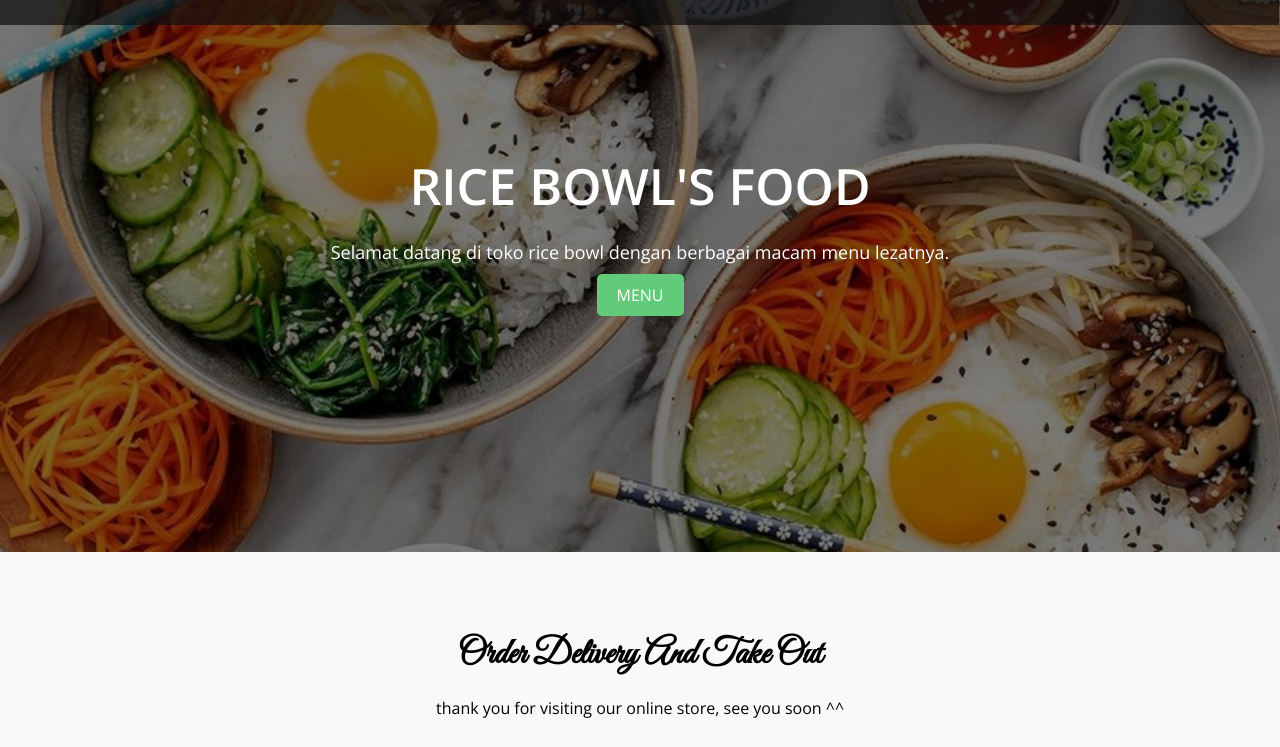
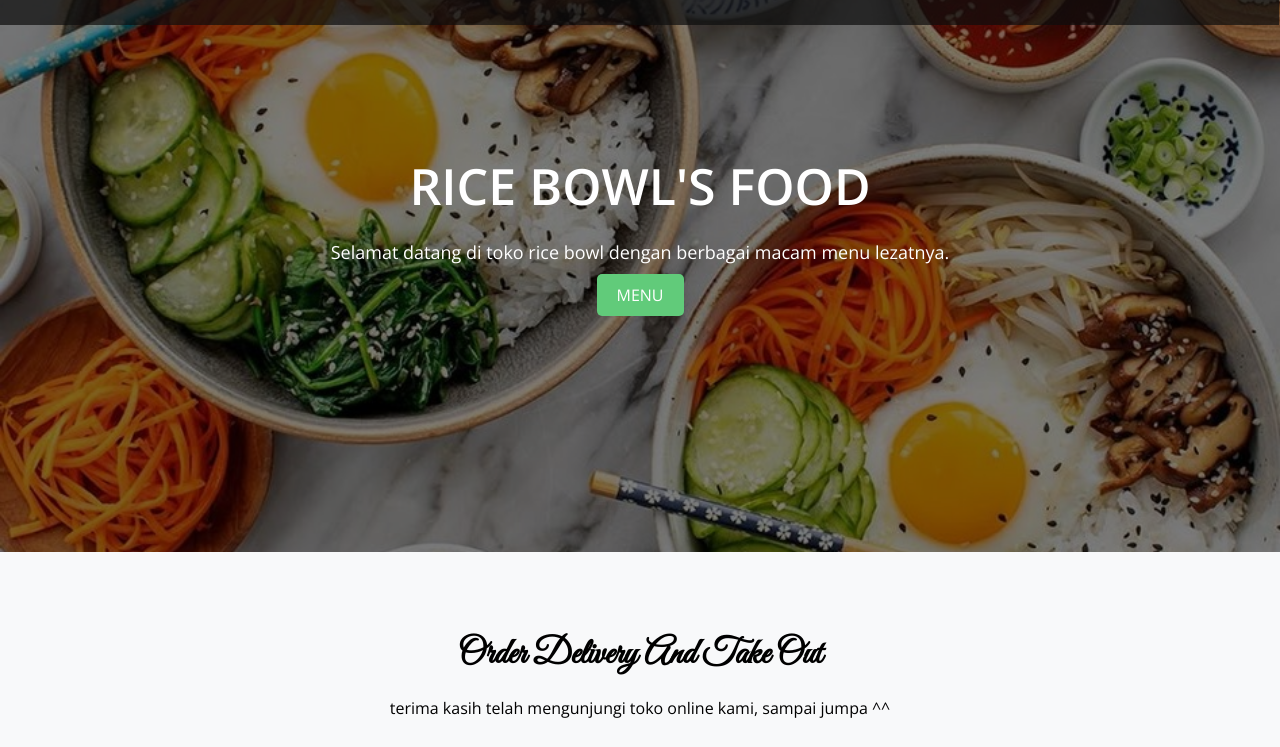
Before and after one commit to fatni2/fatni2.github.io, a plain HTML site: page index.html in a window 1280 px wide. Shown: the part 48-795 px from the top of the page. Drawn offline with nearby package versions, Linux system fonts and the light colour scheme.

Commit message:
Update index.html

```diff
--- a/index.html
+++ b/index.html
@@ -163,7 +163,7 @@
     </div>
     <div class="order-section">
         <h2>Order Delivery And Take Out</h2>
-        <p>thank you for visiting our online store, see you soon ^^</p>
+        <p>terima kasih telah mengunjungi toko online kami, sampai jumpa ^^</p>
         <div class="search-bar">
             <input type="text" placeholder="Search keyword">
             <button>SEARCH</button>
```
